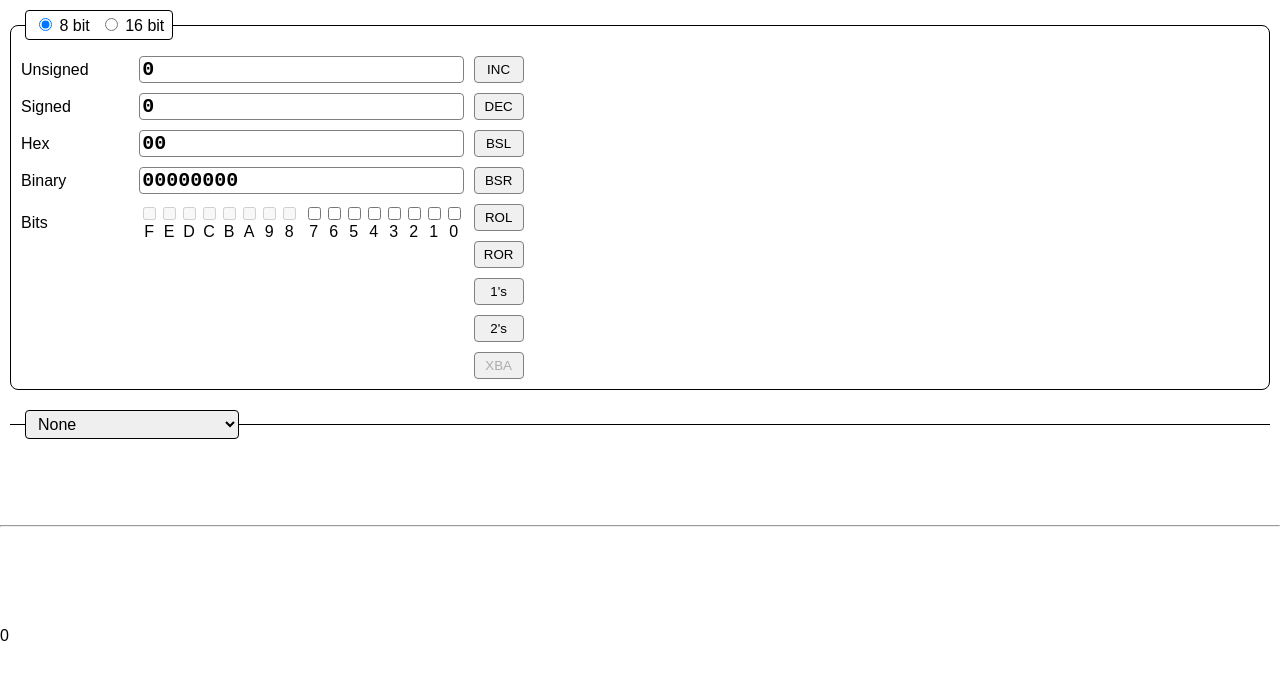
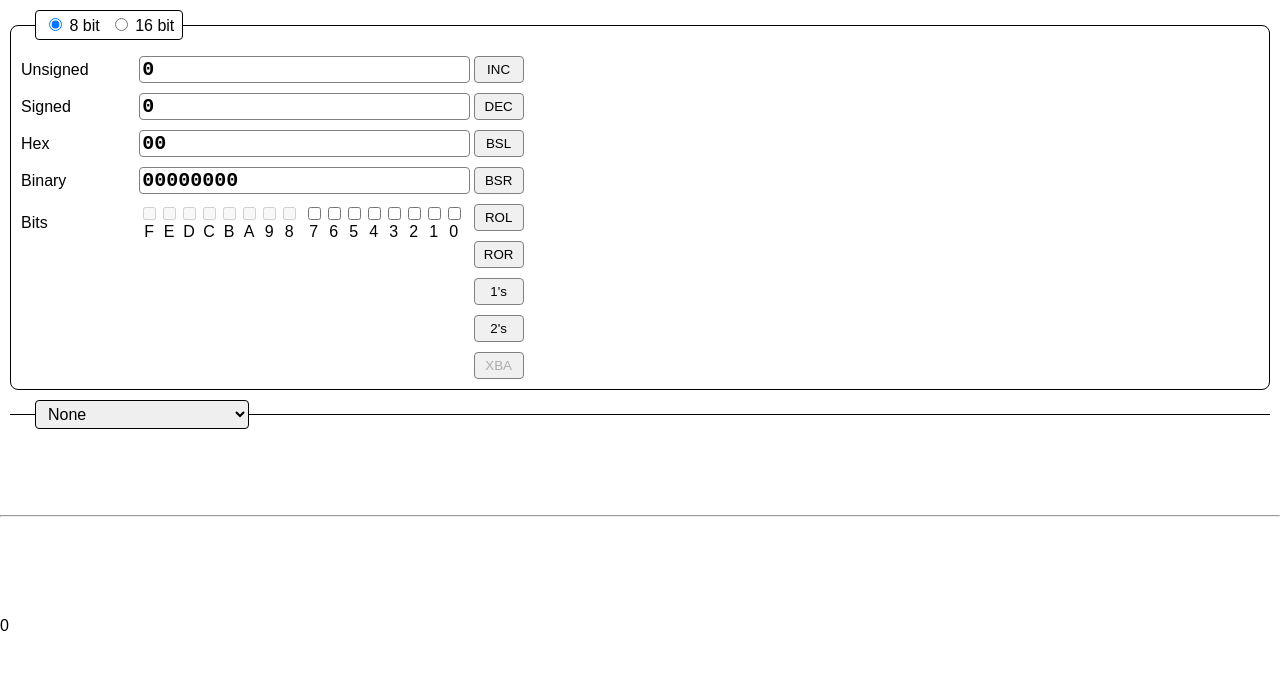
Before and after one commit to elusivesmw/255ffjs, a plain HTML site: page index.html in a window 1280 px wide. Drawn offline with Linux system fonts and the light colour scheme.

Commit message:
Add proper HTML5 declaration and fix quirks.

```diff
--- a/css/style.css
+++ b/css/style.css
@@ -39,12 +39,17 @@ button:active {
     background-color: lightgrey;
 }
 
+.modes-wrapper {
+    display: block;
+    margin: 10px 10px -15px 10px;
+}
+
 .modes {
     display: inline-flex;
     flex-wrap: nowrap;
     gap: 10px;
 
-    margin: 10px 10px -25px 25px;
+    margin: 0 0 0 25px;
     padding: 4px 8px;
 
     border: 1px solid black;
@@ -60,7 +65,7 @@ button:active {
     align-items: flex-start;
     gap: 10px;
 
-    margin: 10px;
+    margin: 0 10px 10px 10px;
     padding: 30px 10px 10px 10px;
 
     border: 1px solid black;
@@ -116,12 +121,17 @@ button:active {
 
 }
 
+#custom-view-select {
+    display: block;
+    margin: 10px 10px -15px 10px;
+}
+
 #custom-view-select select{
     display: inline-flex;
     flex-wrap: nowrap;
     gap: 10px;
 
-    margin: 10px 10px -25px 25px;
+    margin: 0 0 0 25px;
     padding: 4px 8px;
 
     font-size: 16px;
@@ -138,6 +148,7 @@ button:active {
     gap: 10px;
 
     margin: 10px;
+    margin: 0 10px 10px 10px;
     padding: 30px 10px 10px 10px;
 
     border: 1px solid black;
--- a/index.html
+++ b/index.html
@@ -1,3 +1,4 @@
+<!DOCTYPE html>
 <html>
     <head>
         <title>255FF</title>
@@ -5,6 +6,7 @@
         <link rel="stylesheet" type="text/css" href="css/style.css" />
     </head>
     <body>
+        <div class="modes-wrapper">
             <div class="modes">
                 <div class="mode">
                     <input type="radio" class="input" id="8bitRadio" name="modeRadio" value="0xFF" />
@@ -14,6 +16,7 @@
                 <div class="mode">
                     <input type="radio" class="input" id="16bitRadio" name="modeRadio" value="0xFFFF" />
                     <label for="16bitRadio">16 bit</label>
+                </div>
             </div>
         </div>
 
```
Lines whose indentation alone changed are shown as unchanged.
